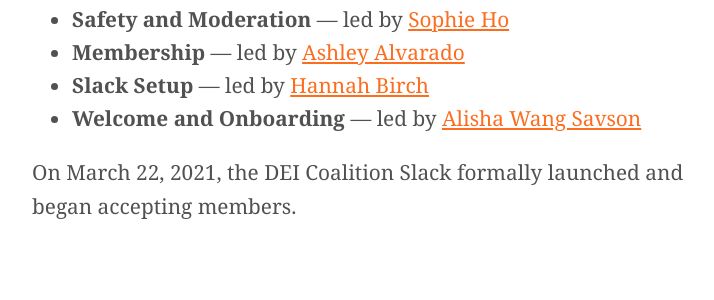
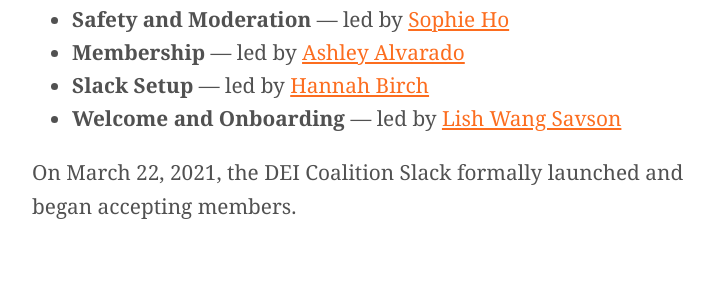
Before and after one commit to OpenNews/opennews-website, a Jekyll site: the page built from what/community/dei-coalition/index.md, in a window 1280 px wide and 900 px high, scrolled down 2722 px. Shown: the part 241-541 px from the top of the window, without its empty margins (118-832 px from the left). Built offline with Jekyll 4.4.1, drawn with Linux system fonts in a browser that asks for light colours; nearby versions of some CDN libraries; some web fonts are replaced; comment, search, counter and statistics services are not loaded.

Commit message:
name update to Lish

```diff
--- a/what/community/dei-coalition/index.md
+++ b/what/community/dei-coalition/index.md
@@ -183,7 +183,7 @@
   <li><strong>Safety and Moderation</strong> — led by <a href="https://twitter.com/sophanho">Sophie Ho</a></li>
   <li><strong>Membership</strong> — led by <a href="https://twitter.com/AshleyAlvarado">Ashley Alvarado</a></li>
   <li><strong>Slack Setup</strong> — led by <a href="https://twitter.com/hannahsbirch">Hannah Birch</a></li>
-  <li><strong>Welcome and Onboarding</strong> — led by <a href="https://twitter.com/lishsavson">Alisha Wang Savson</a></li>
+  <li><strong>Welcome and Onboarding</strong> — led by <a href="https://twitter.com/lishsavson">Lish Wang Savson</a></li>
 </ul>
 
 On March 22, 2021, the DEI Coalition Slack formally launched and began accepting members.
```
